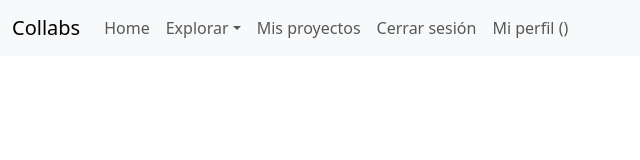
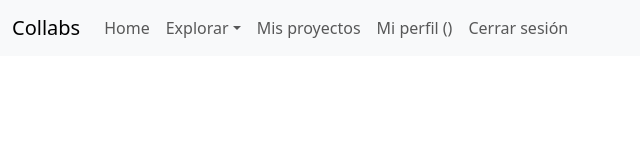
Before and after one commit to analaura-a/collabs-app, a React (Vite) app in the folder front/: page / in a window 1280 px wide. Shown: the top 160 px of the page, without its empty margins (0-640 px from the left). Built offline with nearby package versions, Linux system fonts and the light colour scheme; no server answers; sample sign-in values are in the browser's storage.

Commit message:
Perfil en el navbar [Front]

```diff
--- a/front/src/components/NavBar.jsx
+++ b/front/src/components/NavBar.jsx
@@ -37,6 +37,7 @@ const NavBar = () => {
                 </button>
                 <div className="collapse navbar-collapse" id="navbarNavDropdown">
                     <ul className="navbar-nav">
+
                         <li className="nav-item">
                             <Link to="/" className="nav-link">Home</Link>
                         </li>
@@ -65,13 +66,14 @@ const NavBar = () => {
                             <Link to="/mis-proyectos" className="nav-link">Mis proyectos</Link>
                         </li>
 
+                        <li className="nav-item">
+                            <Link to={`/user/${userProfile._id}`} className="nav-link">Mi perfil ({userProfile.name})</Link>
+                        </li>
+
                         <li className="nav-item nav-link" role="button" onClick={onLogout}>
                             Cerrar sesión
                         </li>
 
-                        <li className="nav-item">
-                            <Link to={`/user/${userProfile._id}`} className="nav-link">Mi perfil ({userProfile.name})</Link>
-                        </li>
                     </ul>
                 </div>
             </div>
```
